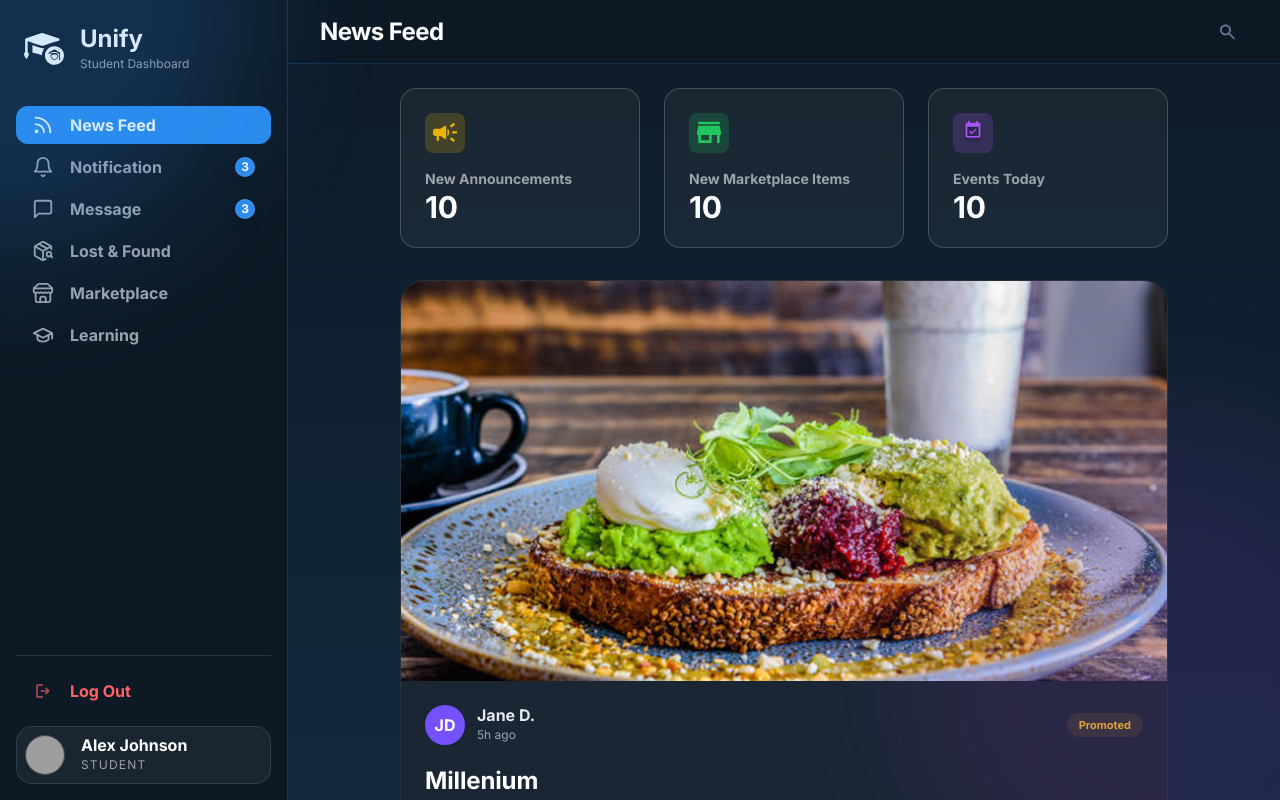
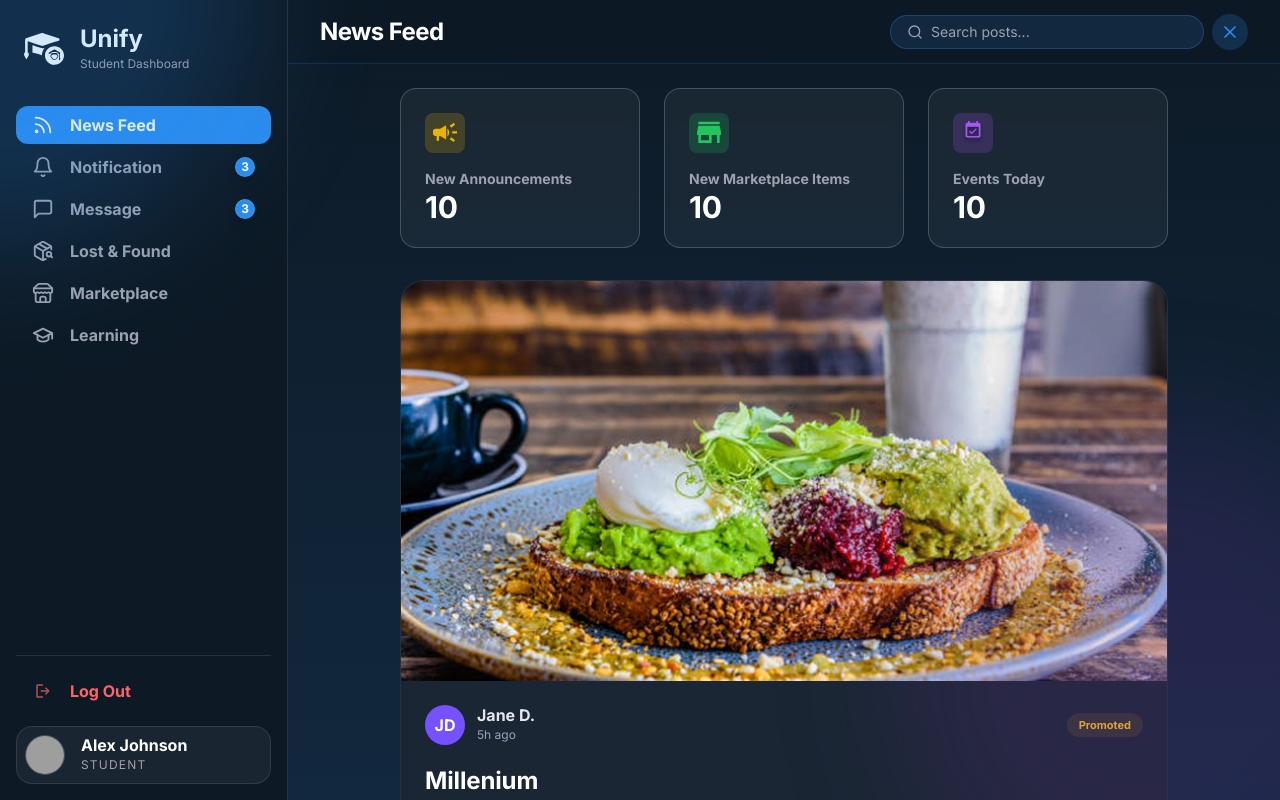
Before and after one commit to Shehan-Dinusha/Unify, a React (Vite) app in the folder frontend/: page /news-feed in a window 1280 px wide. Both pictures are taken after a click on the button 1228 px from the left and 31 px from the top of the page. Built offline with nearby package versions, Linux system fonts and the light colour scheme; grey boxes are pictures that could not be loaded.

Commit message:
Add search bar for News Feed
Add search bar for News Feed

```diff
--- a/frontend/src/pages/NewsFeed.jsx
+++ b/frontend/src/pages/NewsFeed.jsx
@@ -1,5 +1,6 @@
-import React, { useEffect, useRef } from "react";
+import React, { useEffect, useRef, useState } from "react";
 import { Link, useLocation } from "react-router-dom";
+import { Search, X } from "lucide-react";
 import MainLayout from "../components/layout/MainLayout";
 import StatsCard from "../components/common/StatsCard";
 import PostCard from "../components/feed/PostCard";
@@ -8,6 +9,9 @@ import mockPosts from "../data/mockData";
 const NewsFeed = () => {
   const location = useLocation();
   const postRefs = useRef({});
+  const searchInputRef = useRef(null);
+  const [showSearch, setShowSearch] = useState(false);
+  const [searchQuery, setSearchQuery] = useState("");
 
   const user = {
     name: "Alex Johnson",
@@ -29,8 +33,78 @@ const NewsFeed = () => {
     }
   }, [location.state]);
 
+  // Auto-focus search input when search bar opens
+  useEffect(() => {
+    if (showSearch && searchInputRef.current) {
+      searchInputRef.current.focus();
+    }
+  }, [showSearch]);
+
+  // Filter posts based on search query
+  const filteredPosts = searchQuery.trim()
+    ? mockPosts.filter(
+        (post) =>
+          post.title?.toLowerCase().includes(searchQuery.toLowerCase()) ||
+          post.author?.toLowerCase().includes(searchQuery.toLowerCase()) ||
+          post.description?.toLowerCase().includes(searchQuery.toLowerCase())
+      )
+    : mockPosts;
+
+  // Custom header right content with search toggle
+  const headerRight = (
+    <div className="flex items-center gap-2">
+      {showSearch && (
+        <div className="flex items-center bg-dark-2 border border-primary-blue/30 rounded-full px-4 py-1.5 animate-in slide-in-from-right-4 duration-200">
+          <Search size={16} className="text-text-secondary mr-2 shrink-0" />
+          <input
+            ref={searchInputRef}
+            type="text"
+            placeholder="Search posts..."
+            value={searchQuery}
+            onChange={(e) => setSearchQuery(e.target.value)}
+            className="bg-transparent text-sm text-white placeholder-text-secondary outline-none w-48 sm:w-64"
+          />
+          {searchQuery && (
+            <button
+              onClick={() => setSearchQuery("")}
+              className="ml-1 text-text-secondary hover:text-white transition-colors"
+            >
+              <X size={14} />
+            </button>
+          )}
+        </div>
+      )}
+      <button
+        onClick={() => {
+          setShowSearch(!showSearch);
+          if (showSearch) setSearchQuery("");
+        }}
+        className={`p-2 flex items-center justify-center shrink-0 rounded-full transition-colors ${
+          showSearch
+            ? "bg-primary-blue/20 text-primary-blue"
+            : "hover:bg-white/5"
+        }`}
+      >
+        {showSearch ? (
+          <X size={20} className="text-primary-blue" />
+        ) : (
+          <img
+            src="/icon_search.svg"
+            alt="Search"
+            className="w-6 h-6 opacity-70"
+          />
+        )}
+      </button>
+    </div>
+  );
+
   return (
-    <MainLayout user={user} pageTitle="News Feed" verificationCount={0}>
+    <MainLayout
+      user={user}
+      pageTitle="News Feed"
+      verificationCount={0}
+      headerRight={headerRight}
+    >
       <div className="flex flex-col gap-8 w-full max-w-3xl mx-auto">
         {/* Stats Row */}
         <div className="grid grid-cols-1 md:grid-cols-3 gap-lg">
@@ -66,9 +140,18 @@ const NewsFeed = () => {
           </Link>
         </div>
 
+        {/* Search Results Info */}
+        {searchQuery.trim() && (
+          <div className="text-text-secondary text-sm">
+            {filteredPosts.length > 0
+              ? `Showing ${filteredPosts.length} result${filteredPosts.length !== 1 ? "s" : ""} for "${searchQuery}"`
+              : `No posts found for "${searchQuery}"`}
+          </div>
+        )}
+
         {/* Posts Section */}
         <div className="flex flex-col gap-6 w-full">
-          {mockPosts.map((post) => (
+          {filteredPosts.map((post) => (
             <div key={post.id} ref={(el) => (postRefs.current[post.id] = el)}>
               <PostCard
                 author={post.author}
```
